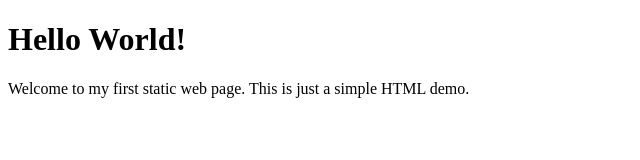
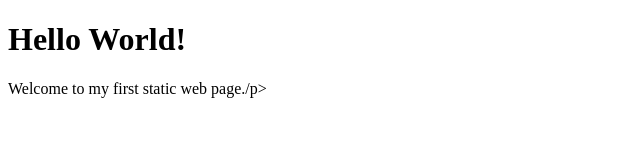
Before and after one commit to Colin-222/devops16staticpage, a plain HTML site: page index.html in a window 1280 px wide. Shown: the whole page, without its empty margins (0-640 px from the left). Drawn offline with Linux system fonts and the light colour scheme.

Commit message:
Second attempt

```diff
--- a/index.html
+++ b/index.html
@@ -3,7 +3,7 @@
 <body>
 
 <h1>Hello World!</h1>
-<p>Welcome to my first static web page. This is just a simple HTML demo.</p>
+<p>Welcome to my first static web page./p>
 
 </body>
 </html>
```
